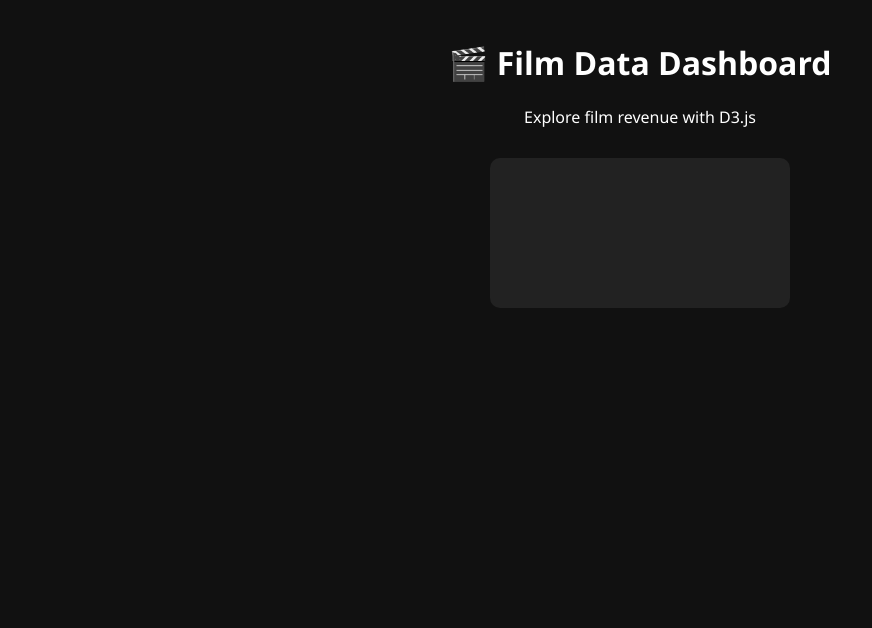
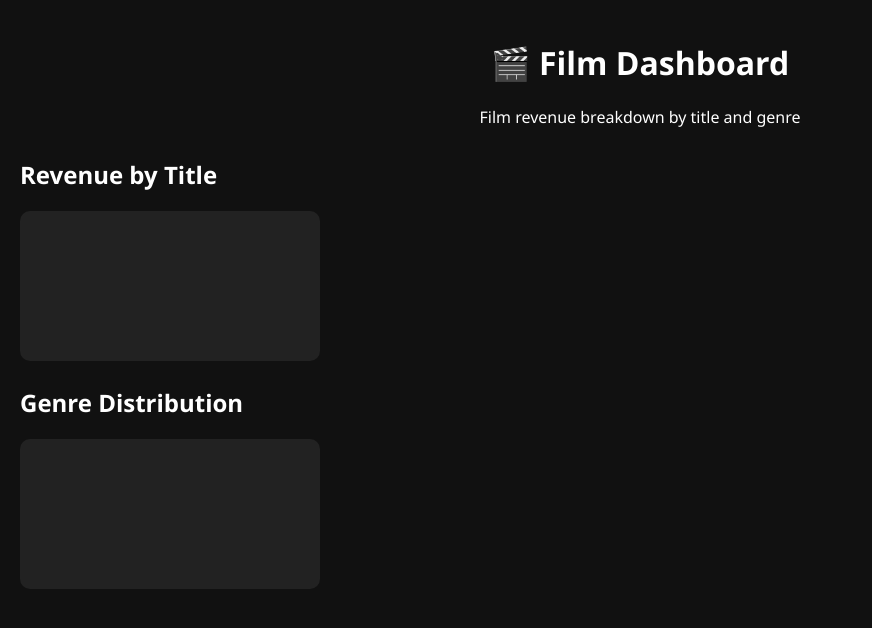
Before and after one commit to Abhi15090311/iv, a plain HTML site: page index.html in a window 1280 px wide. Shown: the whole page, without its empty margins (0-872 px from the left). Drawn offline with nearby package versions, Linux system fonts and the light colour scheme; no server answers.

Commit message:
Update index.html

```diff
--- a/index.html
+++ b/index.html
@@ -2,19 +2,27 @@
 <html lang="en">
 <head>
   <meta charset="UTF-8" />
-  <meta name="viewport" content="width=device-width, initial-scale=1.0" />
-  <title>Film Data Dashboard</title>
+  <title>Film Dashboard</title>
+  <script src="https://d3js.org/d3.v7.min.js"></script>
   <link rel="stylesheet" href="style.css" />
-  <script src="https://d3js.org/d3.v7.min.js"></script>
 </head>
 <body>
   <div class="header">
-    <h1>🎬 Film Data Dashboard</h1>
-    <p>Explore film revenue with D3.js</p>
+    <h1>🎬 Film Dashboard</h1>
+    <p>Film revenue breakdown by title and genre</p>
   </div>
 
-  <div id="chart-container">
-    <svg id="barChart"></svg>
+  <div class="chart-row">
+    <div class="chart" id="barChartContainer">
+      <h2>Revenue by Title</h2>
+      <svg id="barChart"></svg>
+    </div>
+    <div class="chart" id="pieChartContainer">
+      <h2>Genre Distribution</h2>
+      <svg id="pieChart"></svg>
+    </div>
   </div>
 
-  <script src="script.js"></scrip
+  <script src="script.js"></script>
+</body>
+</html>
```
